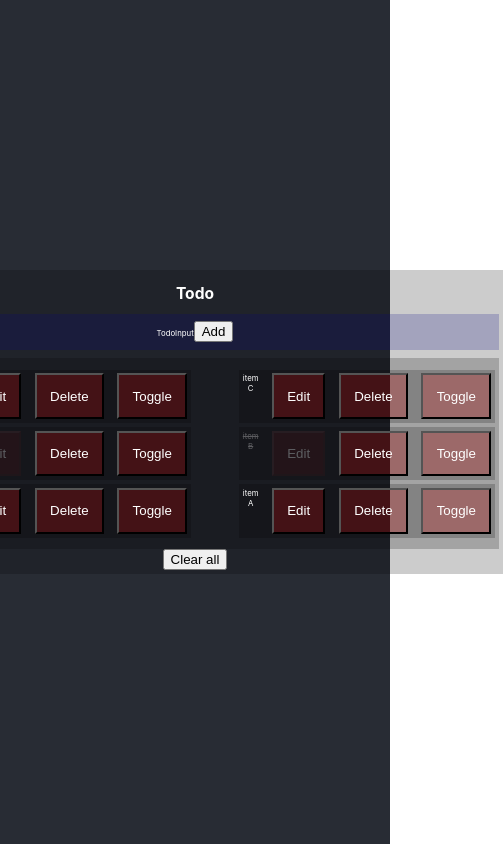
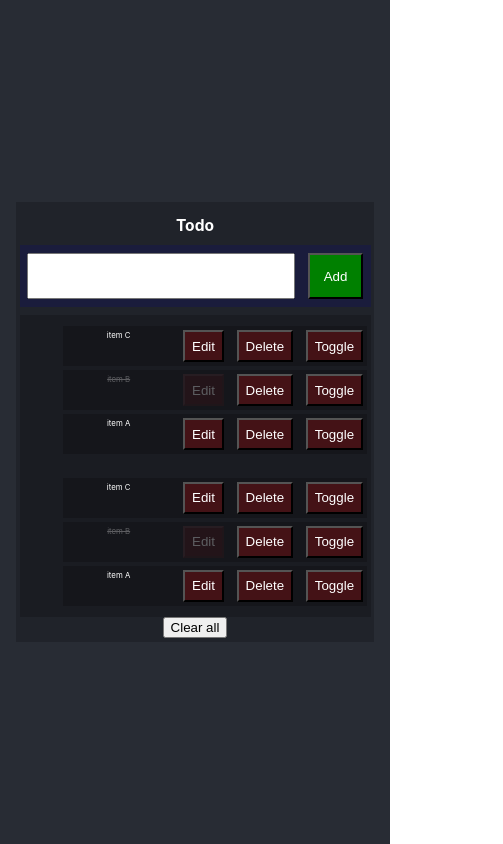
Before and after one commit to kodrclub/react-todo, a React (Create React App) app in the folder site/: page / in a window 390 px wide. Shown: the whole page, 503 px wide, since content can reach past the window. Built offline with nearby package versions, Linux system fonts and the light colour scheme; the HTML template or start-up script is replaced by a standard one.

Commit message:
Improved responsiveness for dual list

```diff
--- a/site/src/components/ItemButton.css
+++ b/site/src/components/ItemButton.css
@@ -1,6 +1,6 @@
 .ItemButton {
   background: rgba(255, 0, 0, 0.2);
-  padding: 1em;
+  padding: 0.5em;
   margin-left: 1em;
   color: white;
 }
--- a/site/src/components/Todo.css
+++ b/site/src/components/Todo.css
@@ -1,11 +1,19 @@
 .Todo {
   background: rgba(0, 0, 0, 0.2);
   padding: 0.5em;
+  width: 90%;
+  max-width: 60em;
 }
 
 /*//////////////////////////////////////*/
 .foo {
   display: flex;
+  flex-wrap: wrap;
+}
+@media (min-width: 768px) {
+  .foo {
+    flex-wrap: nowrap;
+  }
 }
 .foo.TodoList {
   flex: 1 0;
--- a/site/src/components/TodoInput.css
+++ b/site/src/components/TodoInput.css
@@ -1,5 +1,19 @@
 .TodoInput {
+  display: flex;
   background: rgba(0, 0, 128, 0.2);
   padding: 1em;
   margin-bottom: 1em;
 }
+
+.TodoInput input {
+  flex: 10 0;
+  padding: 1em;
+  margin-right: 1em;
+}
+
+.TodoInput button {
+  flex: 1 0;
+  padding: 1em;
+  color: white;
+  background: green;
+}
--- a/site/src/components/TodoInput.js
+++ b/site/src/components/TodoInput.js
@@ -3,9 +3,9 @@ import './TodoInput.css';
 
 export default function TodoInput({ onClick }) {
   return (
-    <div className="TodoInput">
-      TodoInput
+    <form className="TodoInput">
+      <input type="text" />
       <button onClick={onClick}>Add </button>
-    </div>
+    </form>
   );
 }
--- a/site/src/components/TodoList.css
+++ b/site/src/components/TodoList.css
@@ -1,4 +1,5 @@
 .TodoList {
   background: rgba(0, 0, 0, 0.2);
   padding: 0.5em;
+  width: 100%;
 }
```
Also changed, not shown: 1 other file (tests, documents, lock files or other folders).
